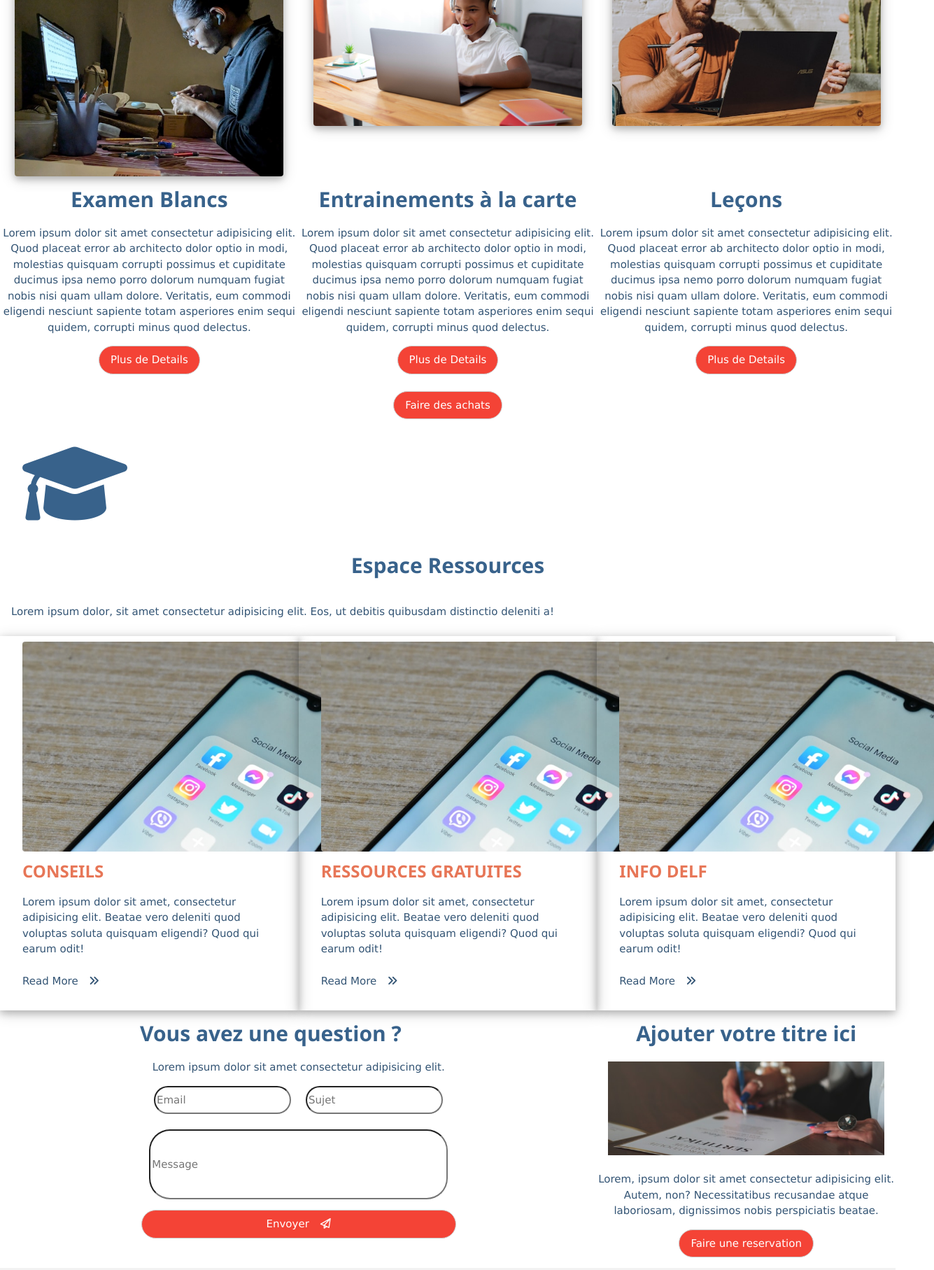
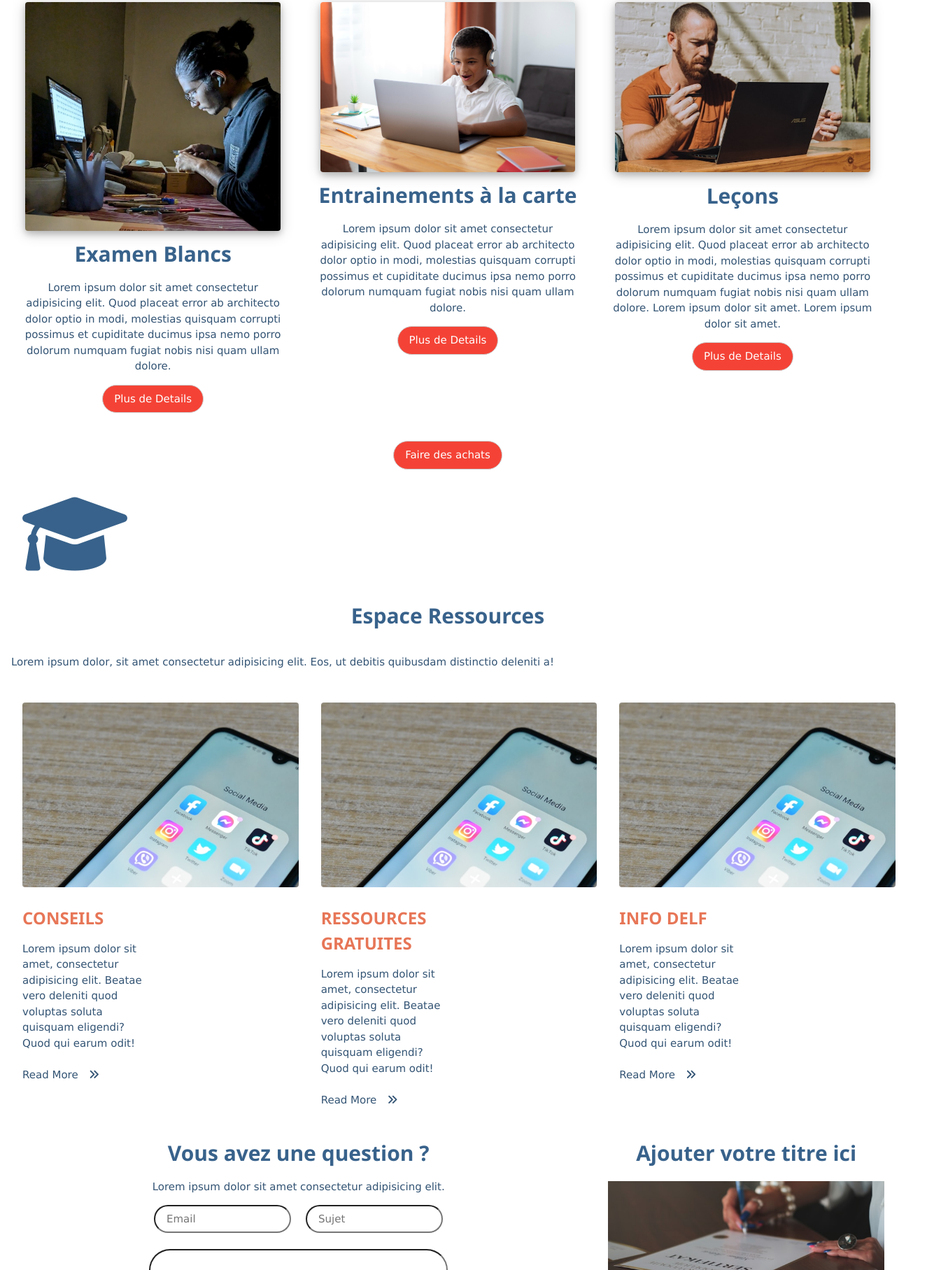
Before and after one commit to fifalianajuvenal-cloud/MAK-3, a plain HTML site: page index.html in a window 1280 px wide. Shown: the part 1379-3194 px from the top of the page at 70% size, 1335 px wide, since content can reach past the window. Drawn offline with Linux system fonts and the light colour scheme.

Commit message:
mak-juvenal

```diff
--- a/index.html
+++ b/index.html
@@ -59,14 +59,14 @@
             <h2></h2>
             </div>
             <div class="w3-col l4">
-            <img src="img/Untitled.jpg" class="w3-round" alt="Norway">
+            <img src="img/Untitled.jpg" class="w3-round" alt="Norway" style="width: 100%;">
             </div>
         </div>
     </section>
     <section class="sect2">
         <div class="w3-row">
                 <div class="w3-col l5 ">
-                    <img src="img/photo2.jpg" class="w3-round w3-card-4 w3-margin-left" alt="Norway" style="width: 600px; height: 500px;">
+                    <img src="img/photo2.jpg" class="w3-round w3-card-4 w3-margin-left" alt="Norway" style="width: 100%;">
                 </div>
                 <div class="w3-col l7 w3-padding">
                     <h2>A propos</h2>
@@ -91,41 +91,39 @@
         </div>
     </section>
     <section class="sect4">
-        <div class="w3-row w3-center">
-            <div class="w3-col s12 m12 l4">
+        <div class="w3-row-padding w3-center">
+            <div class="w3-third w3-container w3-margin-bottom">
                 <img src="img/photo3.jpg" class="w3-round w3-card-4" alt="Norway" style="width: 90%; height: 50%;">
+                <div class="w3-container  w3-center">
+                    <h2>Examen Blancs</h2>
+                    <p>Lorem ipsum dolor sit amet consectetur adipisicing elit. Quod placeat error ab architecto dolor optio in modi, molestias quisquam corrupti possimus et cupiditate ducimus ipsa nemo porro dolorum numquam fugiat nobis nisi quam ullam dolore.</p>
+                    <button class="w3-button  w3-border w3-red" style="border-radius: 30px;">Plus de Details</button>
                 </div>
-            <div class="w3-col s12 m12 w3-margin-top l4">
+            </div>
+            <div class="w3-third w3-container w3-margin-bottom">
                 <img src="img/photo4.jpg" class="w3-round w3-card-4" alt="Norway" style="width: 90%; height: 50%;">
+                <div class="w3-container  w3-center">
+                    <h2>Entrainements à la carte</h2>
+                    <p>Lorem ipsum dolor sit amet consectetur adipisicing elit. Quod placeat error ab architecto dolor optio in modi, molestias quisquam corrupti possimus et cupiditate ducimus ipsa nemo porro dolorum numquam fugiat nobis nisi quam ullam dolore.</p>
+                    <button class="w3-button w3-border w3-red" style="border-radius: 30px;">Plus de Details</button>
                 </div>
-            <div class="w3-col s12 m12 w3-margin-top l4">
+            </div>
+            <div class="w3-third w3-container w3-margin-bottom">
                 <img src="img/photo5.jpg" class="w3-round w3-card-4" alt="Norway" style="width: 90%; height: 50%;">
+                <div class="w3-container  w3-center">
+                    <h2>Leçons</h2>
+                    <p>Lorem ipsum dolor sit amet consectetur adipisicing elit. Quod placeat error ab architecto dolor optio in modi, molestias quisquam corrupti possimus et cupiditate ducimus ipsa nemo porro dolorum numquam fugiat nobis nisi quam ullam dolore. Lorem ipsum dolor sit amet. Lorem ipsum dolor sit amet.</p>
+                    <button class="w3-button  w3-border w3-red" style="border-radius: 30px;">Plus de Details</button>
+                </div>
+            </div>
+            <div class="w3-col s12 m12 l12 w3-center w3-padding w3-margin-top">
+                <button class="w3-button  w3-border w3-red" style="border-radius: 30px;">Faire des achats</button>
             </div>
         </div>
     </section>
     <section class="sect5">
-        <div class="w3-row w3-center">
-            <div class="w3-col s12 m12 l4">
-                <h2>Examen Blancs</h2>
-                <p>Lorem ipsum dolor sit amet consectetur adipisicing elit. Quod placeat error ab architecto dolor optio in modi, molestias quisquam corrupti possimus et cupiditate ducimus ipsa nemo porro dolorum numquam fugiat nobis nisi quam ullam dolore. Veritatis, eum commodi eligendi nesciunt sapiente totam asperiores enim sequi quidem, corrupti minus quod delectus.</p>
-                <button class="w3-button  w3-border w3-red" style="border-radius: 30px;">Plus de Details</button>
-            </div>
-            <div class="w3-col s12 m12 l4">
-                <h2>Entrainements à la carte</h2>
-                <p>Lorem ipsum dolor sit amet consectetur adipisicing elit. Quod placeat error ab architecto dolor optio in modi, molestias quisquam corrupti possimus et cupiditate ducimus ipsa nemo porro dolorum numquam fugiat nobis nisi quam ullam dolore. Veritatis, eum commodi eligendi nesciunt sapiente totam asperiores enim sequi quidem, corrupti minus quod delectus.</p>
-                <button class="w3-button w3-border w3-red" style="border-radius: 30px;">Plus de Details</button>
-            </div>
-            <div class="w3-col s12 m12 l4">
-                <h2>Leçons</h2>
-                <p>Lorem ipsum dolor sit amet consectetur adipisicing elit. Quod placeat error ab architecto dolor optio in modi, molestias quisquam corrupti possimus et cupiditate ducimus ipsa nemo porro dolorum numquam fugiat nobis nisi quam ullam dolore. Veritatis, eum commodi eligendi nesciunt sapiente totam asperiores enim sequi quidem, corrupti minus quod delectus.</p>
-                <button class="w3-button  w3-border w3-red" style="border-radius: 30px;">Plus de Details</button>
-            </div>
-            <div class="w3-col s12 m12 l12 w3-center w3-padding w3-margin-top">
-                <button class="w3-button  w3-border w3-red" style="border-radius: 30px;">Faire des achats</button>
-            </div>
             <div class="w3-display w3-left w3-padding w3-margin">
                 <i class="fas fa-graduation-cap fa-8x"></i>
-            </div>
             </div>
     </section>
     <section class="sect6">
@@ -136,41 +134,48 @@
             <div class="w3-col s12 m12 l12 w3-padding">
                 <p>Lorem ipsum dolor, sit amet consectetur adipisicing elit. Eos, ut debitis quibusdam distinctio deleniti a!</p>
             </div>
-            <div class="w3-col s12 m12 l4 w3-padding w3-card-4">
-                <img src="img/photo6.jpg" class="w3-round w3-center w3-margin-left" alt="Norway" style="width: 450px; height: 300px;">
+
+            <div class="w3-col s12 m12 l4 w3-padding w3-row">
+                <img src="img/photo6.jpg" class="w3-round w3-center w3-margin-left w3-col l12 s4 m4 w3-margin-top w3-margin-bottom" alt="Norway">
+                <div class="w3-col s6 m6">
                     <h3 class="w3-margin-left">CONSEILS</h3>
                     <p class="w3-margin-left">Lorem ipsum dolor sit amet, consectetur adipisicing elit. Beatae vero deleniti quod voluptas soluta quisquam eligendi? Quod qui earum odit!</p>
                     <p><button class="w3-button">Read More<i class="fas fa-angle-double-right w3-margin-left"></i></button></p>
                 </div>
-            <div class="w3-col s12 m12 l4 w3-padding w3-card-4">
-                <img src="img/photo6.jpg" class="w3-round w3-center w3-margin-left" alt="Norway" style="width: 450px; height: 300px;">
+            </div>
+            <div class="w3-col s12 m12 l4 w3-padding w3-row">
+                <img src="img/photo6.jpg" class="w3-round w3-center w3-margin-left w3-col l12 s4 m4 w3-margin-top w3-margin-bottom" alt="Norway">
+                <div class="w3-col s6 m6">
                     <h3 class="w3-margin-left">RESSOURCES GRATUITES</h3>
                     <p class="w3-margin-left">Lorem ipsum dolor sit amet, consectetur adipisicing elit. Beatae vero deleniti quod voluptas soluta quisquam eligendi? Quod qui earum odit!</p>
                     <p><button class="w3-button">Read More<i class="fas fa-angle-double-right w3-margin-left"></i></button></p>
                 </div>
-            <div class="w3-col s12 m12 l4 w3-padding w3-card-4">
-                <img src="img/photo6.jpg" class="w3-round w3-center w3-margin-left" alt="Norway" style="width: 450px; height: 300px;">
+            </div>
+            <div class="w3-col s12 m12 l4 w3-padding w3-row">
+                <img src="img/photo6.jpg" class="w3-round w3-center w3-margin-left w3-col l12 s4 m4 w3-margin-top w3-margin-bottom" alt="Norway">
+                <div class="w3-col s6 m6">
                     <h3 class="w3-margin-left">INFO DELF</h3>
                     <p class="w3-margin-left">Lorem ipsum dolor sit amet, consectetur adipisicing elit. Beatae vero deleniti quod voluptas soluta quisquam eligendi? Quod qui earum odit!</p>
                     <p><button class="w3-button">Read More<i class="fas fa-angle-double-right w3-margin-left"></i></button></p>
+                </div>
             </div>
         </div>
     </section>
     <section class="sect7">
             <div class="w3-row">
                 <div class="w3-col s12 m12 l8" id="div1">
-                    <h2>Vous avez une question ?</h2>
+                    <h2 class="w3-center">Vous avez une question ?</h2>
                     <p class="w3-center">Lorem ipsum dolor sit amet consectetur adipisicing elit.</p>
                     <div class="w3-center">
                         <form action="">
                             <label for="email"></label>
-                            <input type="text" placeholder="Email" style="border-radius: 30px;  width: 23%; height: 40px;">
+                            <input class="w3-padding" type="text" placeholder="Email" style="border-radius: 30px;  width: 23%; height: 40px;">
                             <label for="sujet"></label>
-                            <input type="text" class="w3-margin-left" placeholder="Sujet" style="border-radius: 30px;  width: 23%;  height: 40px;"> <br><br>
+                            <input type="text" class="w3-margin-left w3-padding" placeholder="Sujet" style="border-radius: 30px;  width: 23%;  height: 40px;"> <br><br>
                             <label for="message"></label>
-                            <input type="text" placeholder="Message" style="border-radius: 30px; height: 100px; width: 50%;">
+                            <input class="w3-padding" type="text" placeholder="Message" style="border-radius: 30px; height: 100px; width: 50%;">
                         </form>
-                        <p><button class="w3-button w3-border w3-red " style="border-radius: 30px; width: 450px;">Envoyer<i class="far fa-paper-plane w3-margin-left"></i></button></p>
+                        <p><button class="w3-button w3-border w3-red " style="border-radius: 30px; width: 50%;">Envoyer<i class="far fa-paper-plane w3-margin-left"></i></button></p>
                     </div>
                 </div>
                 <div class="w3-col s12 m12 l4 w3-center" id="div2">
@@ -202,5 +207,6 @@
         </div>
     </footer>
 
+
 </body>
 </html>
--- a/style.css
+++ b/style.css
@@ -38,9 +38,7 @@ footer #foot a{
 footer #foot1 i{
     color: #E77657;
 }
-.sect7 #div1 h2{
-    margin-left: 200px;
-}
+
 .sect3 i{
     color: #38628B;
 }
```
Lines whose indentation alone changed are shown as unchanged.
